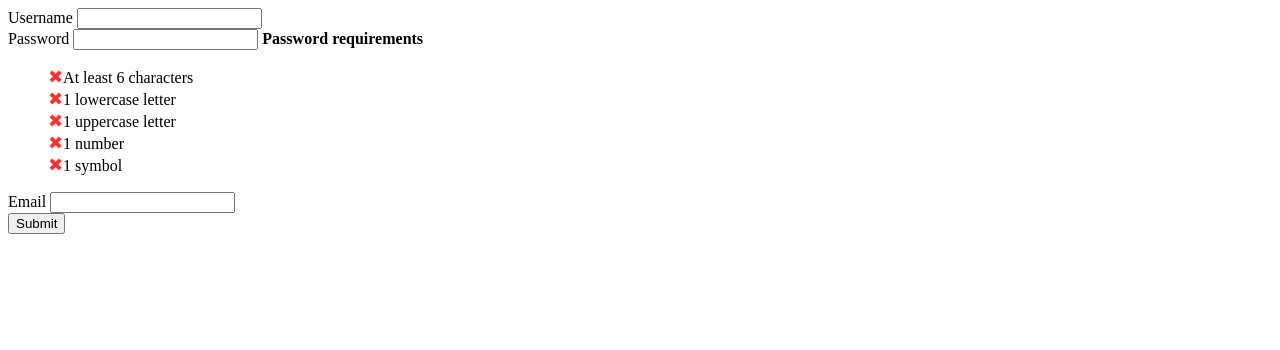
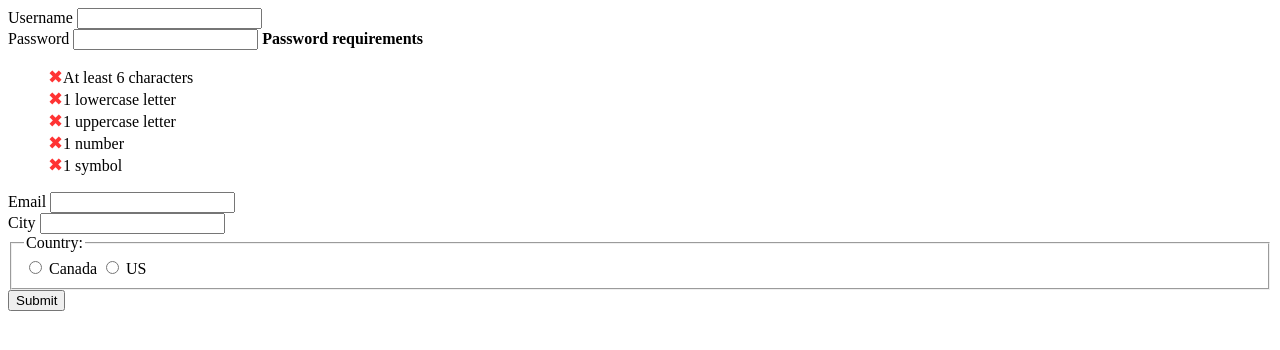
Before and after one commit to SueW/assignments, a PHP site: page / in a window 1280 px wide. Shown: the top 350 px of the page. Run offline with PHP 8.4, Linux system fonts and the light colour scheme; some libraries are stand-ins or nearby versions.

Commit message:
made changes

```diff
--- /dev/null
+++ b/mtm1526/assignment-5/canada.html
@@ -0,0 +1 @@
+<h1>Canada</h1>
--- a/mtm1526/assignment-5/check-email.php
+++ b/mtm1526/assignment-5/check-email.php
@@ -2,7 +2,7 @@
 
 require_once 'includes/db.php';
 
-$email = filter_input(INPUT_POST, 'email', FILTER_SANITIZE_STRING);
+$email = filter_input(INPUT_POST, 'email', FILTER_SANITIZE_EMAIL);
 
 $sql = $db->prepare('
 SELECT id
--- a/mtm1526/assignment-5/index.html
+++ b/mtm1526/assignment-5/index.html
@@ -35,6 +35,24 @@
 			<strong class="email-available" data-status="unchecked">Available</strong>
 		</div>
 
+		<div>
+			<label for="city">City</label>
+			<input type="city" name="city" required>
+			<strong class="city-available" data-status="unchecked"></strong>
+		</div>
+
+		<fieldset>
+			<legend>Country:</legend>
+
+			<input type="radio" id="Canada" name="country" value="canada">
+			<label for ="Canada">Canada</label>
+
+			<input type="radio" id="US" name="country" value="us">
+			<label for ="US">US</label>
+
+		</fieldset>
+
+		<div class="country-choice"></div>
 
 
 		<button type="submit">Submit</button>
--- a/mtm1526/assignment-5/js/form-validation.js
+++ b/mtm1526/assignment-5/js/form-validation.js
@@ -112,10 +112,4 @@ $('#email').on('change', function (ev){
 		}
 	});
 
-	} else {
-	 		emailAvailable
-			.attr('data-status', 'unavailable')
-			.html('Unavailable')
-			;
-	 	}
-	});
+});
--- /dev/null
+++ b/mtm1526/assignment-5/us.html
@@ -0,0 +1 @@
+<h1>United States</h1>
```
Also changed, not shown: mtm1526/assignment-5/check-username.php (+0 -16 lines).
